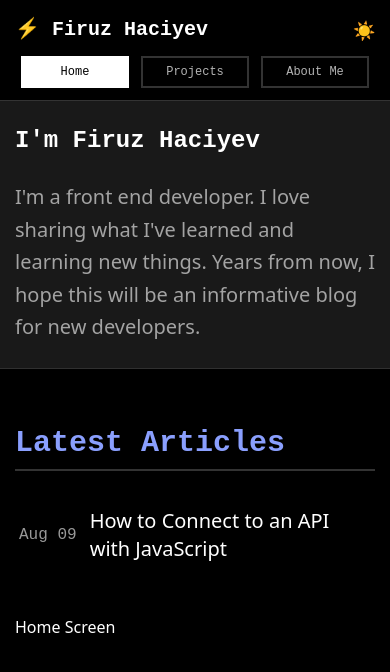
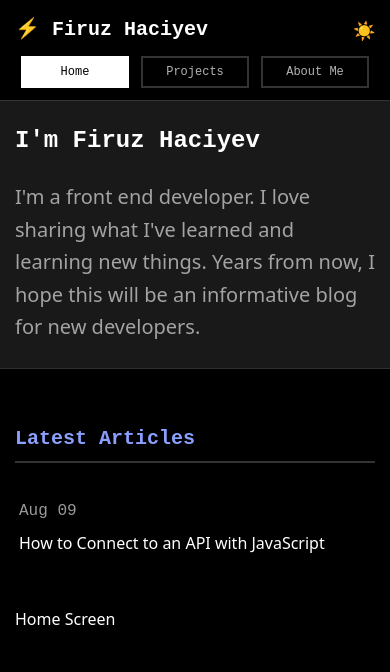
Before and after one commit to eleviven/homepage, a Next.js app: page / in a window 390 px wide. Shown: the top 672 px of the page. Built offline with nearby package versions, Linux system fonts and the light colour scheme.

Commit message:
Modified

```diff
--- a/src/components/paragrah/paragraph.js
+++ b/src/components/paragrah/paragraph.js
@@ -6,7 +6,7 @@ export default function Paragraph({ title, showMore, onClickMore, ...props }) {
       className="flex items-center justify-between border-b-2 border-secondary-light mb-6 pb-2"
       {...props}
     >
-      <h2 className="text-primary-300 text-3xl font-fira-code font-semibold">
+      <h2 className="text-primary-300 text-xl sm:text-3xl font-fira-code font-semibold">
         {title}
       </h2>
       {showMore && (
--- a/src/components/post/post.js
+++ b/src/components/post/post.js
@@ -7,9 +7,9 @@ export default class Post extends PureComponent {
     const { title, date, className, ...props } = this.props;
     return (
       <div className={cn("relative py-3 px-4 hover:bg-secondary-light", className)} {...props}>
-        <div className="flex items-center">
-          {date && <time className="text-default-600 font-fira-code w-24">{date}</time>}
-          <h3 className="font-medium text-xl">{title}</h3>
+        <div className="flex sm:items-center flex-col sm:flex-row">
+          {date && <time className="text-default-600 font-fira-code w-24 mb-2 sm:mb-0">{date}</time>}
+          <h3 className="font-medium text-base sm:text-xl">{title}</h3>
         </div>
       </div>
     );
```
